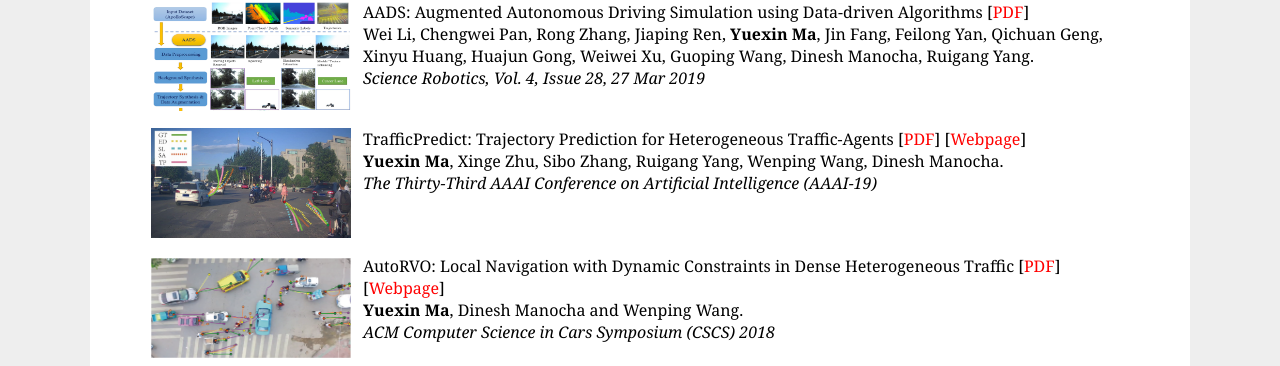
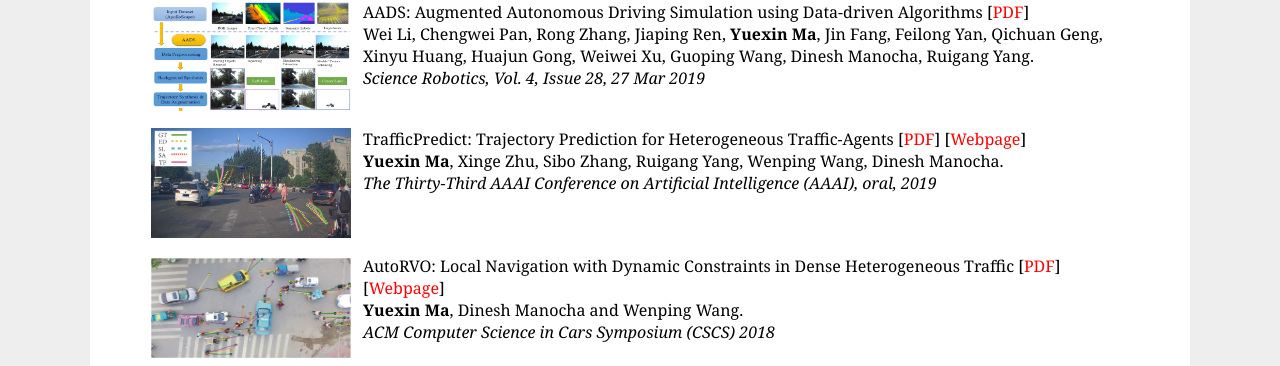
Before and after one commit to AshleyQTDS/AshleyQTDS.github.io, a Jekyll site: the page aboutme.html, which Jekyll copies as it is, in a window 1280 px wide and 900 px high, scrolled down 832 px. Shown: the part 88-454 px from the top of the window. Built offline with Jekyll 4.4.1, drawn with Linux system fonts in a browser that asks for light colours; a script that is not in the unit is left out.

Commit message:
Update aboutme.html

```diff
--- a/aboutme.html
+++ b/aboutme.html
@@ -133,7 +133,7 @@ function toggleBibtex(articleid) {
       <td><img src="./zxg_css/TrafficPredict.jpg" border="0" width="200" height="110"></td>
       <td valign="top" align='left'>
       TrafficPredict: Trajectory Prediction for Heterogeneous Traffic-Agents [<a href="https://wvvw.aaai.org/ojs/index.php/AAAI/article/view/4569"><font color="red">PDF</a></font>] [<a href="http://gamma.cs.unc.edu/TPredict/TrafficPredict.html"><font color="red">Webpage</a></font>]<br>
-      <b>Yuexin Ma</b>, Xinge Zhu, Sibo Zhang, Ruigang Yang, Wenping Wang, Dinesh Manocha.<br> <em>The Thirty-Third AAAI Conference on Artificial Intelligence (AAAI-19)</em><br><br>
+      <b>Yuexin Ma</b>, Xinge Zhu, Sibo Zhang, Ruigang Yang, Wenping Wang, Dinesh Manocha.<br> <em>The Thirty-Third AAAI Conference on Artificial Intelligence (AAAI), oral, 2019</em><br><br>
       </tr>
 
 
```
